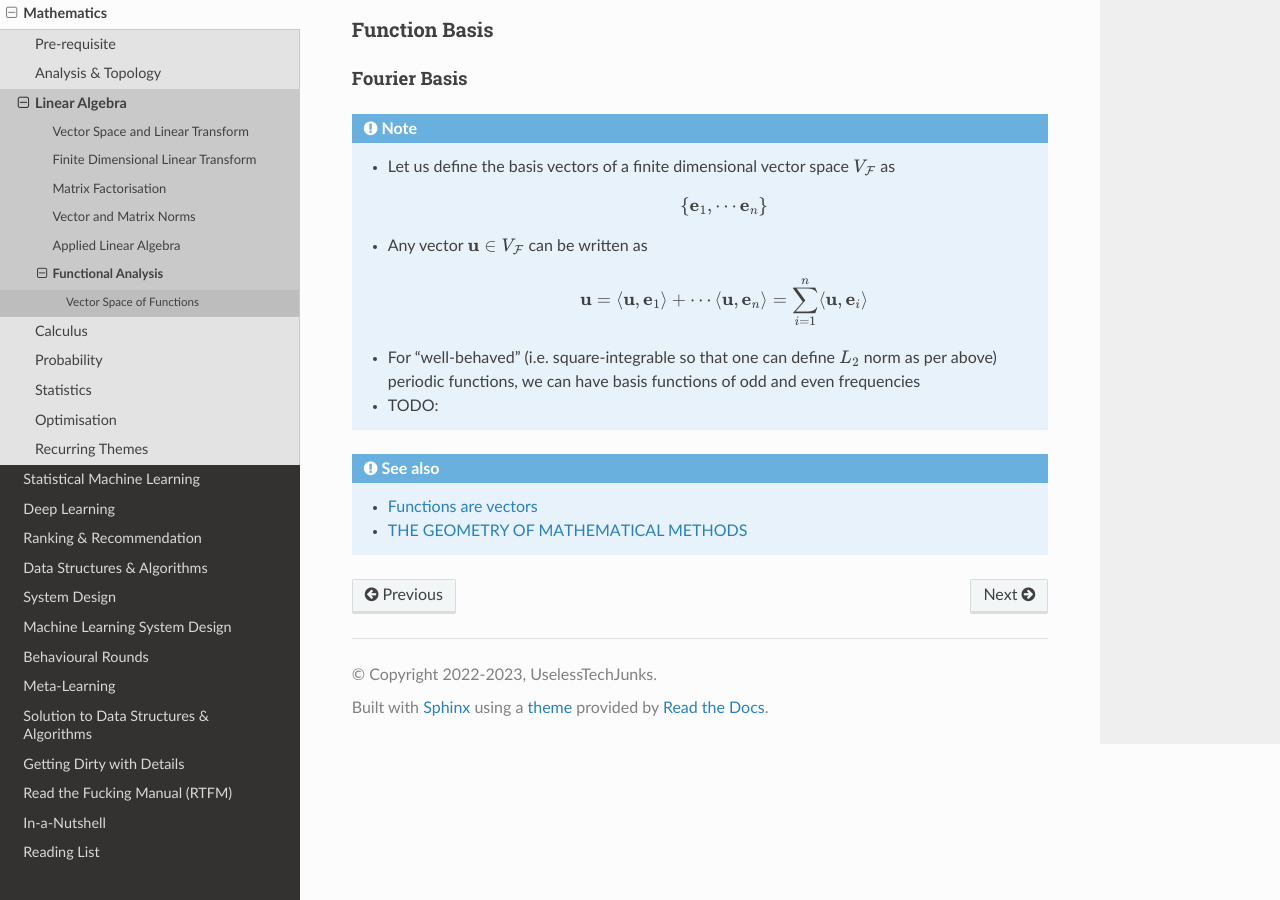
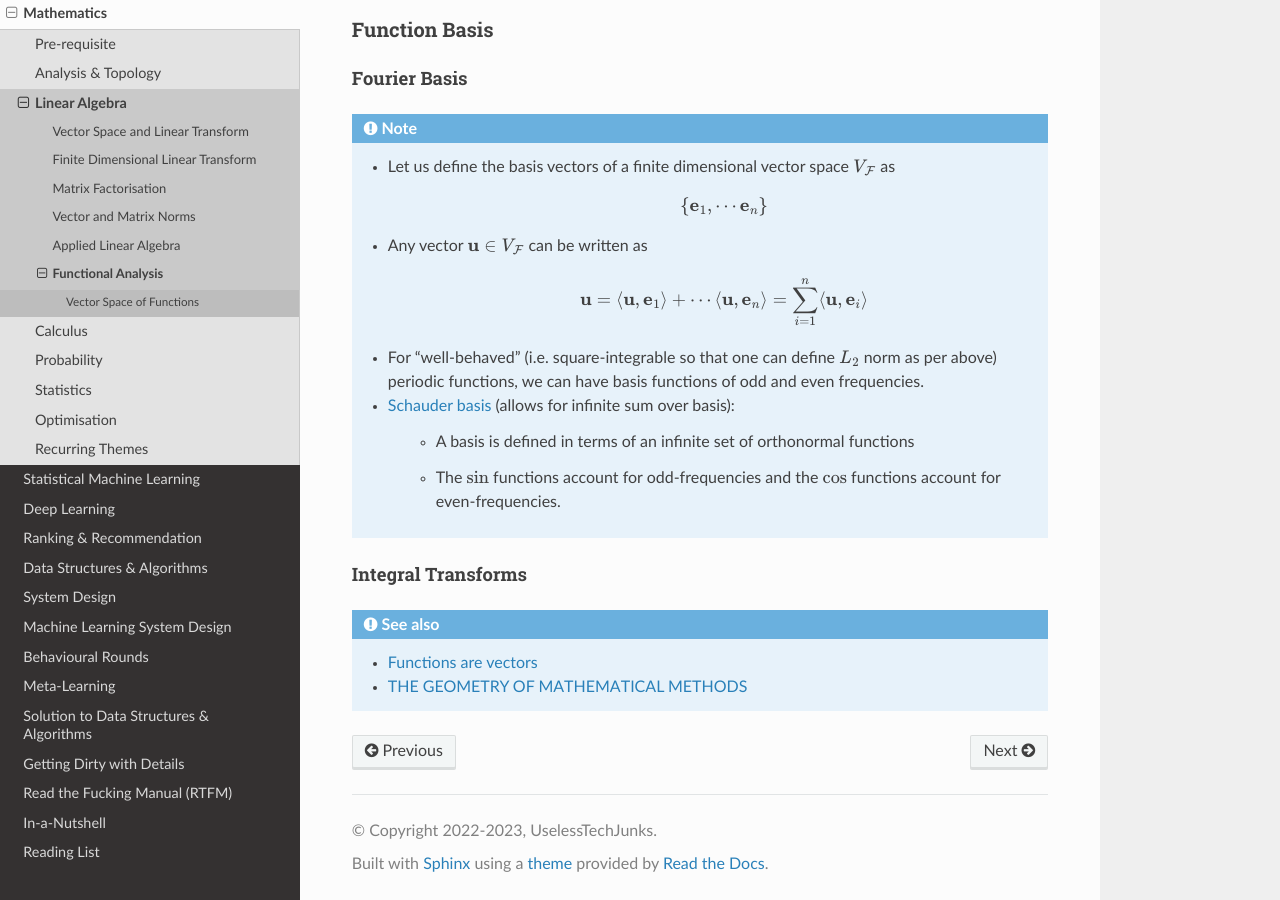
Before and after one commit to uselesstechjunks/leetcode, a Sphinx documentation site: the page built from docs/source/math/linalg/funan.rst, in a window 1280 px wide and 900 px high, scrolled down 2987 px. Built offline with Sphinx 7.4.7 and the Read the Docs theme 2.0.0, drawn with Linux system fonts in a browser that asks for light colours.

Commit message:
Update funan.rst

```diff
--- a/docs/source/math/linalg/funan.rst
+++ b/docs/source/math/linalg/funan.rst
@@ -104,8 +104,16 @@ Fourier Basis
 	* Any vector :math:`\mathbf{u}\in V_{\mathcal{F}}` can be written as
 
 		.. math:: \mathbf{u}=\langle \mathbf{u},\mathbf{e}_1\rangle+\cdots\langle \mathbf{u},\mathbf{e}_n\rangle=\sum_{i=1}^n \langle \mathbf{u},\mathbf{e}_i\rangle
-	* For "well-behaved" (i.e. square-integrable so that one can define :math:`L_2` norm as per above) periodic functions, we can have basis functions of odd and even frequencies
-	* TODO:
+	* For "well-behaved" (i.e. square-integrable so that one can define :math:`L_2` norm as per above) periodic functions, we can have basis functions of odd and even frequencies.
+	* `Schauder basis <https://en.wikipedia.org/wiki/Schauder_basis>`_ (allows for infinite sum over basis):
+
+		* A basis is defined in terms of an infinite set of orthonormal functions
+
+			.. \{1, \{1, (\sqrt{2}\sin(2\pi nx))_{n=1}^\infty, (\sqrt{2}\cos(2\pi nx))_{n=1}^\infty\}
+		* The :math:`\sin` functions account for odd-frequencies and the :math:`\cos` functions account for even-frequencies.
+
+Integral Transforms
+--------------------------------------------------------------------------------
 
 .. seealso::
 	* `Functions are vectors <https://www.youtube.com/watch?v=LSbpQawNzU8>`_
```
